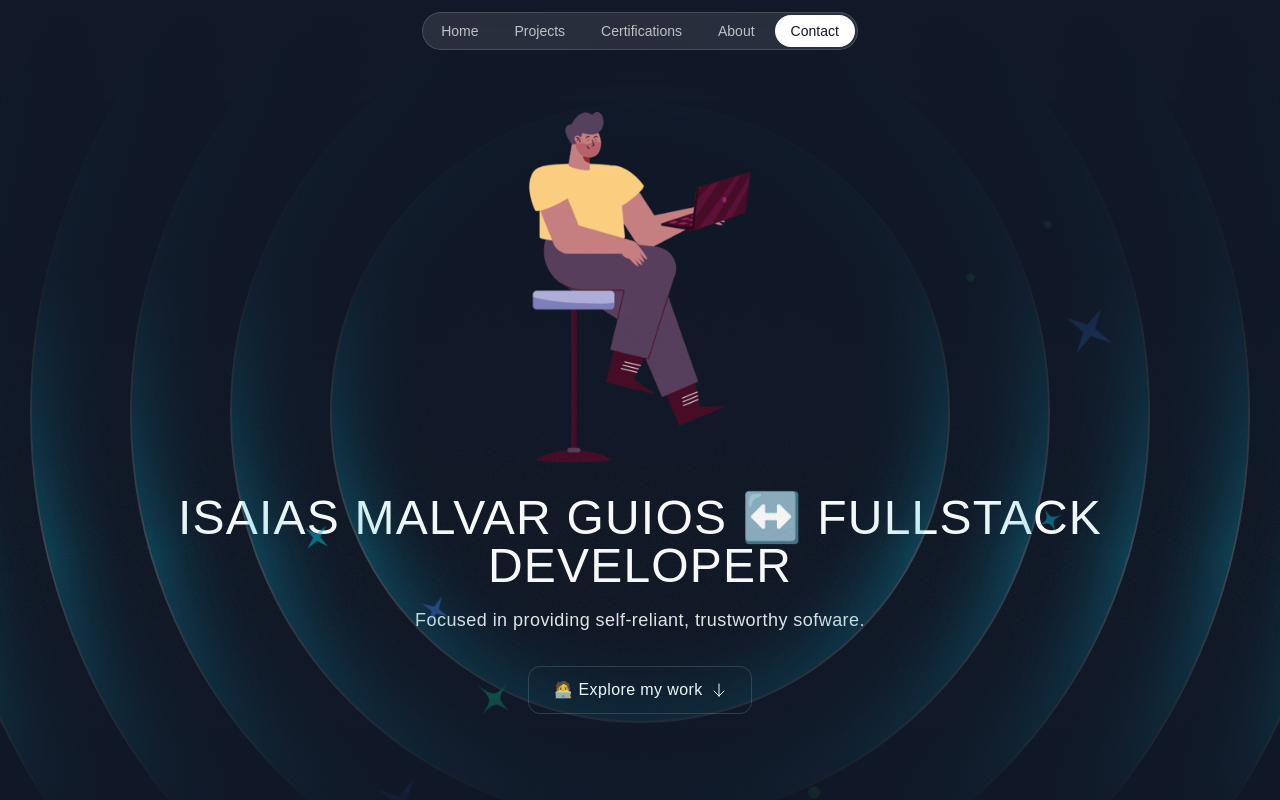
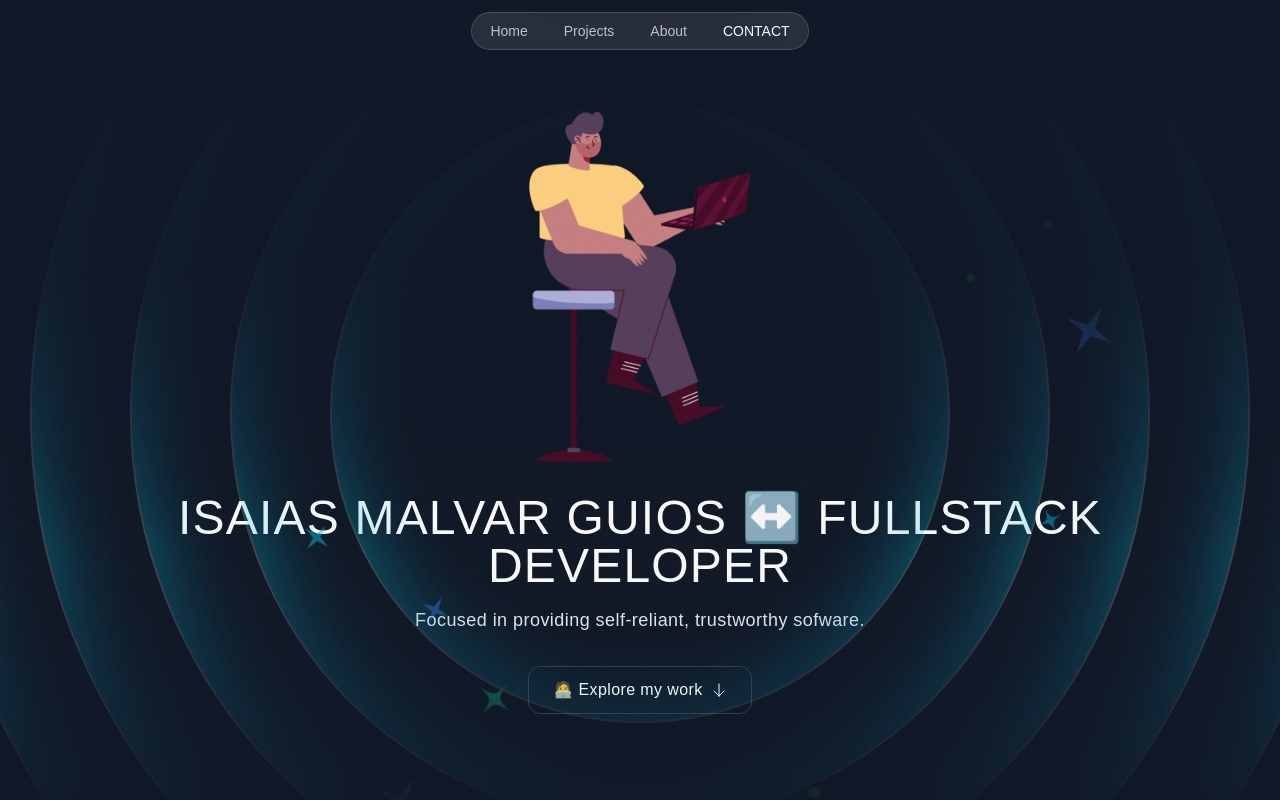
Before and after one commit to IsaiasMalvar/portfolio, a Next.js app: page / in a window 1280 px wide. Shown: the top 800 px of the page. Built offline with nearby package versions, Linux system fonts and the light colour scheme; a web font is replaced by a local one.

Commit message:
Remove certifications from header section

```diff
--- a/src/sections/Header.tsx
+++ b/src/sections/Header.tsx
@@ -1,9 +1,10 @@
+import Link from "next/link";
 import { forwardRef } from "react";
 
 export const Header = forwardRef<HTMLDivElement, {}>((_, ref) => {
   return (
     <div
-      className="fixed top-3 z-10 flex w-full items-center justify-center"
+      className="fixed top-3 z-10 flex w-full items-center justify-center xs:px-3"
       ref={ref}
     >
       <nav className="flex gap-1 rounded-full border border-white/15 bg-white/10 p-0.5 backdrop-blur">
@@ -13,18 +14,15 @@ export const Header = forwardRef<HTMLDivElement, {}>((_, ref) => {
         <a href="#projects" className="nav-item">
           Projects
         </a>
-        <a href="#certifications" className="nav-item">
-          Certifications
-        </a>
         <a href="#about" className="nav-item">
           About
         </a>
-        <a
+        <Link
           href="/contact"
-          className="nav-item bg-white text-gray-900 hover:scale-125 hover:bg-white/70 hover:text-gray-900"
+          className="rounded-full bg-transparent px-4 py-1.5 text-sm duration-200 hover:scale-110"
         >
-          Contact
-        </a>
+          <span className="text-slate-50">CONTACT</span>
+        </Link>
       </nav>
     </div>
   );
```
